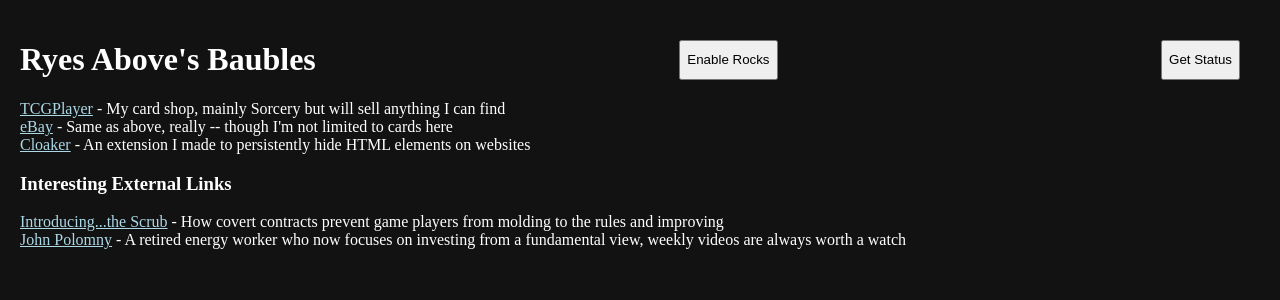
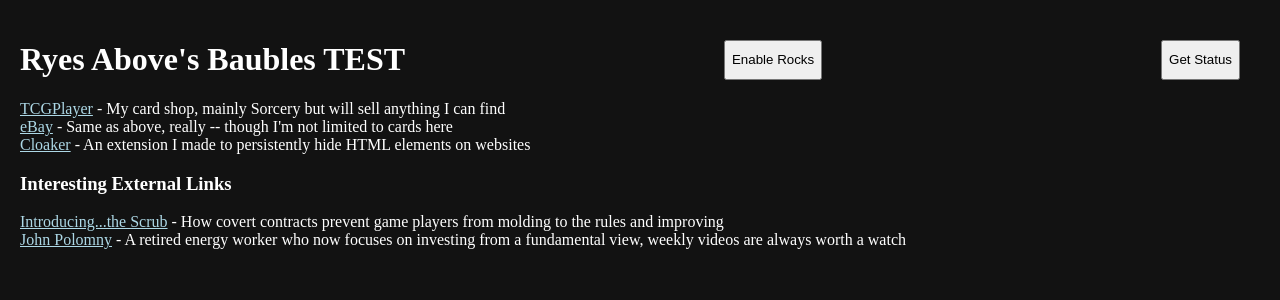
Before and after one commit to ryebr3ad/ryes.rocks, an Angular app: page / in a window 1280 px wide. Shown: the top 300 px of the page. Built offline with nearby package versions, Linux system fonts and the light colour scheme; no server answers.

Commit message:
Check if deploy works

```diff
--- a/src/app/app.html
+++ b/src/app/app.html
@@ -1,6 +1,6 @@
 <main id="content">
   <div id="header">
-    <h1>Ryes Above's Baubles</h1>
+    <h1>Ryes Above's Baubles TEST</h1>
     <button id="rockButton" (click)="triggerRocks($event)">Enable Rocks</button>
     <button id="status" (click)="getStatus($event)">Get Status</button>
   </div>
```
